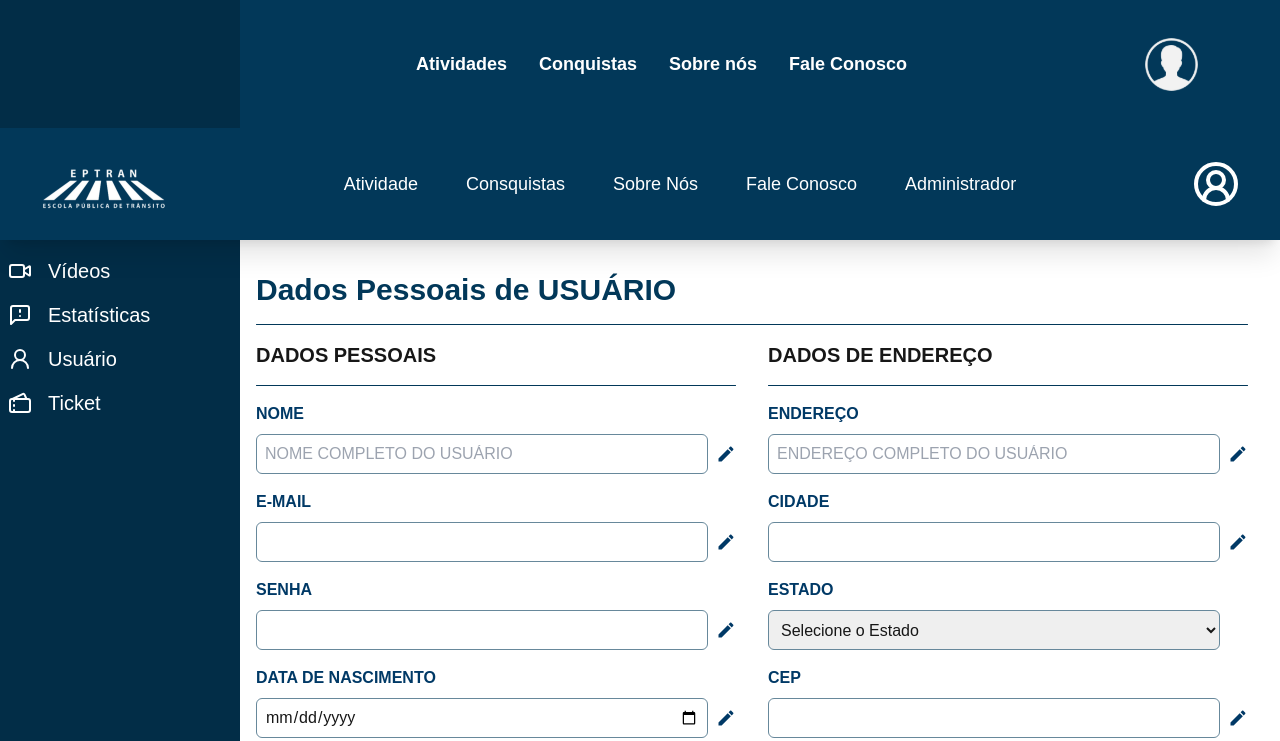
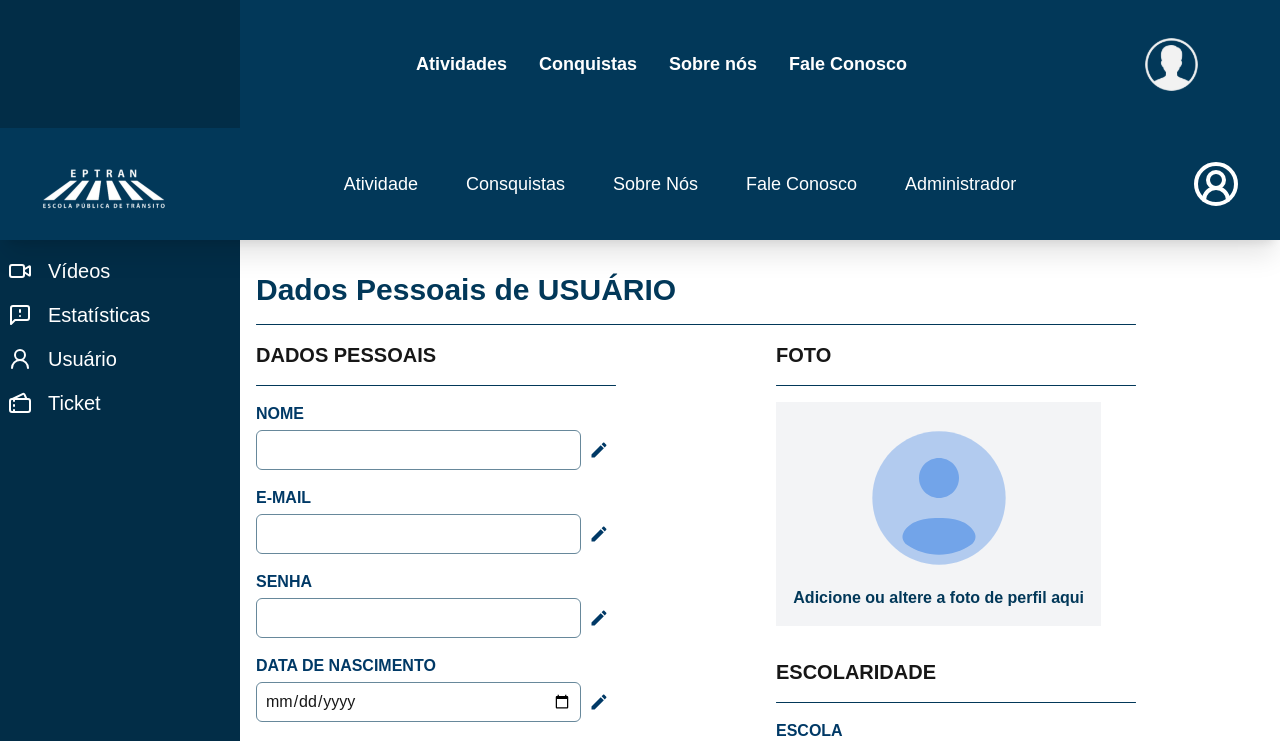
Before and after one commit to mat-cesconetto/eptran, a Next.js app in the folder eptran_nextjs/: page /adm/dados-usuarios in a window 1280 px wide. Shown: the top 741 px of the page. Built offline with nearby package versions, Linux system fonts and the light colour scheme.

Commit message:
dados usuarios

```diff
--- a/eptran_nextjs/src/app/adm/dados-usuarios/page.tsx
+++ b/eptran_nextjs/src/app/adm/dados-usuarios/page.tsx
@@ -1,206 +1,165 @@
 "use client";
 
-import React, { useState } from 'react';
-
-interface FormData {
-  nome: string;
-  email: string;
-  senha: string;
-  dataNascimento: string;
-  sexo: string;
-  endereco: string;
-  cidade: string;
-  estado: string;
-  cep: string;
-}
-
 export default function DadosUsuarios() {
-  const [formData, setFormData] = useState<FormData>({
-    nome: '',
-    email: '',
-    senha: '',
-    dataNascimento: '',
-    sexo: '',
-    endereco: '',
-    cidade: '',
-    estado: '',
-    cep: '',
-  });
-
-  const handleInputChange = (e: React.ChangeEvent<HTMLInputElement | HTMLSelectElement>) => {
-    const { id, value } = e.target;
-    setFormData(prevData => ({
-      ...prevData,
-      [id]: value,
-    }));
-  };
-
-  const handleSubmit = (e: React.FormEvent<HTMLFormElement>) => {
-    e.preventDefault();
-    console.log('Form data submitted:', formData);
-    // Here you would typically send the data to your backend
-  };
-
   return (
-    <main className="w-full min-h-screen p-4 md:p-8 lg:pl-64 lg:pt-36 lg:mr-80">
+    <main className="w-full min-h-screen bg-white p-4 md:pl-64 md:pt-36 lg:mr-80">
       <h1 className="text-darkBlue-500 font-bold text-2xl md:text-3xl mb-4">
         Dados Pessoais de USUÁRIO
       </h1>
-      <hr className="bg-darkBlue-500 my-4 border-1 border-darkBlue-500 rounded-full" />
+      <hr className="bg-darkBlue-500 mr-32 my-4 border-1 border-darkBlue-500 rounded-full" />
 
-      <div className="grid md:grid-cols-2 gap-8">
-        <div>
+      <div className="grid grid-cols-1 md:grid-cols-2 gap-8">
+        <div className="w-auto">
           <h2 className="text-xl font-semibold mb-4">DADOS PESSOAIS</h2>
-          <hr className="bg-darkBlue-400 w-full my-4 border-1 border-darkBlue-500 rounded-full" />
+          <hr className="bg-darkBlue-400 mr-32 my-4 border-1 border-darkBlue-500 rounded-full" />
 
-          <form onSubmit={handleSubmit} className="space-y-4">
-            <InputField
-              label="NOME"
-              id="nome"
-              type="text"
-              placeholder="NOME COMPLETO DO USUÁRIO"
-              value={formData.nome}
-              onChange={handleInputChange}
-            />
-            <InputField
-              label="E-MAIL"
-              id="email"
-              type="email"
-              value={formData.email}
-              onChange={handleInputChange}
-            />
-            <InputField
-              label="SENHA"
-              id="senha"
-              type="password"
-              value={formData.senha}
-              onChange={handleInputChange}
-            />
-            <InputField
-              label="DATA DE NASCIMENTO"
-              id="dataNascimento"
-              type="date"
-              value={formData.dataNascimento}
-              onChange={handleInputChange}
-            />
-            <div className="space-y-2 w-auto mr-7">
-              <label htmlFor="sexo" className="block font-semibold text-darkBlue-400">
-                SEXO
-              </label>
+          <form className="space-y-4">
+            {[
+              "NOME",
+              "E-MAIL",
+              "SENHA",
+              "DATA DE NASCIMENTO",
+              "SEXO",
+              "CEP",
+              "ESTADO",
+              "CIDADE",
+              "BAIRRO",
+            ].map((label, index) => (
+              <div key={index}>
+                <h3 className="font-semibold text-darkBlue-400 mb-1">
+                  {label}
+                </h3>
+                <div className="flex items-center">
+                  {label === "SEXO" ? (
                     <select
+                      className="w-full md:w-2/3 border-darkBlue-300 border rounded-md h-10 px-2"
                       id="sexo"
-                className="w-full border-darkBlue-300 border rounded-md h-10 px-2"
-                value={formData.sexo}
-                onChange={handleInputChange}
+                      defaultValue=""
                     >
-                <option value="" disabled>Selecione o seu Gênero</option>
+                      <option value="" disabled>
+                        Selecione o seu Gênero
+                      </option>
                       <option value="Feminino">Feminino</option>
                       <option value="Masculino">Masculino</option>
-                <option value="Prefiro não Informar">Prefiro não Informar</option>
+                      <option value="Prefiro não Informar">
+                        Prefiro não Informar
+                      </option>
                     </select>
+                  ) : label === "DATA DE NASCIMENTO" ? (
+                    <input
+                      className="w-full md:w-2/3 border-darkBlue-300 border rounded-md h-10 px-2"
+                      type="date"
+                      id="data-nascimento"
+                    />
+                  ) : (
+                    <input
+                      className="w-full md:w-2/3 border-darkBlue-300 border rounded-md h-10 px-2"
+                      type={label === "SENHA" ? "password" : "text"}
+                      id={label.toLowerCase().replace(/ /g, "-")}
+                    />
+                  )}
+                  <svg
+                    width="20"
+                    height="20"
+                    viewBox="0 0 18 18"
+                    xmlns="http://www.w3.org/2000/svg"
+                    fill="#000000"
+                    className="ml-2 flex-shrink-0"
+                  >
+                    <path
+                      d="M2.25,12.9378906 L2.25,15.75 L5.06210943,15.75 L13.3559575,7.45615192 L10.5438481,4.64404249 L2.25,12.9378906 Z M15.5306555,5.28145396 C15.8231148,4.98899458 15.8231148,4.5165602 15.5306555,4.22410082 L13.7758992,2.46934454 C13.4834398,2.17688515 13.0110054,2.17688515 12.718546,2.46934454 L11.3462366,3.84165394 L14.1583461,6.65376337 L15.5306555,5.28145396 Z"
+                      fill="#003966"
+                    ></path>
+                  </svg>
                 </div>
-            <button
-              className="bg-darkBlue-400 hover:bg-darkBlue-600 text-white font-bold py-2 px-4 rounded w-full md:w-auto"
-              type="submit"
-            >
-              Salvar
-            </button>
+              </div>
+            ))}
           </form>
         </div>
+        <div className="w-auto">
+          <h2 className="text-xl font-semibold mb-4">FOTO</h2>
+          <hr className="bg-darkBlue-400 mr-32 my-4 border-1 border-darkBlue-500 rounded-full" />
 
+          <div className="bg-gray-100 w-full md:w-2/3 h-56 flex flex-col justify-center items-center text-darkBlue-500 font-semibold mb-8">
+            <svg
+              className="cursor-pointer w-32 h-32 md:w-40 md:h-40"
+              viewBox="0 0 24 24"
+              fill="none"
+              xmlns="http://www.w3.org/2000/svg"
+            >
+              <path
+                opacity="0.5"
+                d="M22 12C22 17.5228 17.5228 22 12 22C6.47715 22 2 17.5228 2 12C2 6.47715 6.47715 2 12 2C17.5228 2 22 6.47715 22 12Z"
+                fill="#72A4E9"
+              ></path>
+              <path
+                d="M16.807 19.0112C15.4398 19.9504 13.7841 20.5 12 20.5C10.2159 20.5 8.56023 19.9503 7.193 19.0111C6.58915 18.5963 6.33109 17.8062 6.68219 17.1632C7.41001 15.8302 8.90973 15 12 15C15.0903 15 16.59 15.8303 17.3178 17.1632C17.6689 17.8062 17.4108 18.5964 16.807 19.0112Z"
+                fill="#72A4E9"
+              ></path>
+              <path
+                d="M12 12C13.6569 12 15 10.6569 15 9C15 7.34315 13.6569 6 12 6C10.3432 6 9.00004 7.34315 9.00004 9C9.00004 10.6569 10.3432 12 12 12Z"
+                fill="#72A4E9"
+              ></path>
+            </svg>
+            <p className="text-center mt-2">
+              Adicione ou altere a foto de perfil aqui
+            </p>
+          </div>
+          <div className="w-auto">
+            <h2 className="text-xl font-semibold mb-4">ESCOLARIDADE</h2>
+            <hr className="bg-darkBlue-400 mr-32 my-4 border-1 border-darkBlue-500 rounded-full" />
+
+            <div className="space-y-4">
               <div>
-          <h2 className="text-xl font-semibold mb-4">DADOS DE ENDEREÇO</h2>
-          <hr className="bg-darkBlue-400 w-full my-4 border-1 border-darkBlue-500 rounded-full" />
-
-          <form onSubmit={handleSubmit} className="space-y-4">
-            <InputField
-              label="ENDEREÇO"
-              id="endereco"
-              type="text"
-              placeholder="ENDEREÇO COMPLETO DO USUÁRIO"
-              value={formData.endereco}
-              onChange={handleInputChange}
-            />
-            <InputField
-              label="CIDADE"
-              id="cidade"
-              type="text"
-              value={formData.cidade}
-              onChange={handleInputChange}
-            />
-            <div className="space-y-2 mr-7 w-auto">
-              <label htmlFor="estado" className="block font-semibold text-darkBlue-400">
-                ESTADO
-              </label>
-              <select
-                id="estado"
-                className="w-full border-darkBlue-300 border rounded-md h-10 px-2"
-                value={formData.estado}
-                onChange={handleInputChange}
-              >
-                <option value="" disabled>Selecione o Estado</option>
-                <option value="São Paulo">São Paulo</option>
-                <option value="Rio de Janeiro">Rio de Janeiro</option>
-                <option value="Minas Gerais">Minas Gerais</option>
-                <option value="Bahia">Bahia</option>
-                <option value="Outros">Outros</option>
-              </select>
-            </div>
-            <InputField
-              label="CEP"
-              id="cep"
-              type="text"
-              value={formData.cep}
-              onChange={handleInputChange}
-            />
-            <button
-              className="bg-darkBlue-400 hover:bg-darkBlue-600 text-white font-bold py-2 px-4 rounded w-full md:w-auto"
-              type="submit"
-            >
-              Salvar
-            </button>
-          </form>
-        </div>
-      </div>
-    </main>
-  );
-}
-
-interface InputFieldProps {
-  label: string;
-  id: string;
-  type: string;
-  placeholder?: string;
-  value: string;
-  onChange: (e: React.ChangeEvent<HTMLInputElement>) => void;
-}
-
-function InputField({ label, id, type, placeholder, value, onChange }: InputFieldProps) {
-  return (
-    <div className="space-y-2">
-      <label htmlFor={id} className="block font-semibold text-darkBlue-400">
-        {label}
-      </label>
+                <h3 className="font-semibold text-darkBlue-400 mb-1">ESCOLA</h3>
                 <div className="flex items-center">
                   <input
-          className="w-full border-darkBlue-300 border rounded-md h-10 px-2"
-          placeholder={placeholder}
-          type={type}
-          id={id}
-          value={value}
-          onChange={onChange}
+                    id="escola"
+                    className="w-full md:w-2/3 border-darkBlue-300 border rounded-md h-10 px-2"
+                    type="text"
                   />
                   <svg
                     width="20"
                     height="20"
                     viewBox="0 0 18 18"
                     xmlns="http://www.w3.org/2000/svg"
-          fill="#003966"
+                    fill="#000000"
                     className="ml-2 flex-shrink-0"
                   >
-          <path d="M2.25,12.9378906 L2.25,15.75 L5.06210943,15.75 L13.3559575,7.45615192 L10.5438481,4.64404249 L2.25,12.9378906 Z M15.5306555,5.28145396 C15.8231148,4.98899458 15.8231148,4.5165602 15.5306555,4.22410082 L13.7758992,2.46934454 C13.4834398,2.17688515 13.0110054,2.17688515 12.718546,2.46934454 L11.3462366,3.84165394 L14.1583461,6.65376337 L15.5306555,5.28145396 Z" />
+                    <path
+                      d="M2.25,12.9378906 L2.25,15.75 L5.06210943,15.75 L13.3559575,7.45615192 L10.5438481,4.64404249 L2.25,12.9378906 Z M15.5306555,5.28145396 C15.8231148,4.98899458 15.8231148,4.5165602 15.5306555,4.22410082 L13.7758992,2.46934454 C13.4834398,2.17688515 13.0110054,2.17688515 12.718546,2.46934454 L11.3462366,3.84165394 L14.1583461,6.65376337 L15.5306555,5.28145396 Z"
+                      fill="#003966"
+                    ></path>
                   </svg>
                 </div>
               </div>
+              <div>
+                <h3 className="font-semibold text-darkBlue-400 mb-1">SÉRIE</h3>
+                <div className="flex items-center">
+                  <input
+                    id="serie"
+                    className="w-full md:w-2/3 border-darkBlue-300 border rounded-md h-10 px-2"
+                    type="text"
+                  />
+                  <svg
+                    width="20"
+                    height="20"
+                    viewBox="0 0 18 18"
+                    xmlns="http://www.w3.org/2000/svg"
+                    fill="#000000"
+                    className="ml-2 flex-shrink-0"
+                  >
+                    <path
+                      d="M2.25,12.9378906 L2.25,15.75 L5.06210943,15.75 L13.3559575,7.45615192 L10.5438481,4.64404249 L2.25,12.9378906 Z M15.5306555,5.28145396 C15.8231148,4.98899458 15.8231148,4.5165602 15.5306555,4.22410082 L13.7758992,2.46934454 C13.4834398,2.17688515 13.0110054,2.17688515 12.718546,2.46934454 L11.3462366,3.84165394 L14.1583461,6.65376337 L15.5306555,5.28145396 Z"
+                      fill="#003966"
+                    ></path>
+                  </svg>
+                </div>
+              </div>
+            </div>
+          </div>
+        </div>
+      </div>
+    </main>
   );
 }
```
Lines whose indentation alone changed are shown as unchanged.
